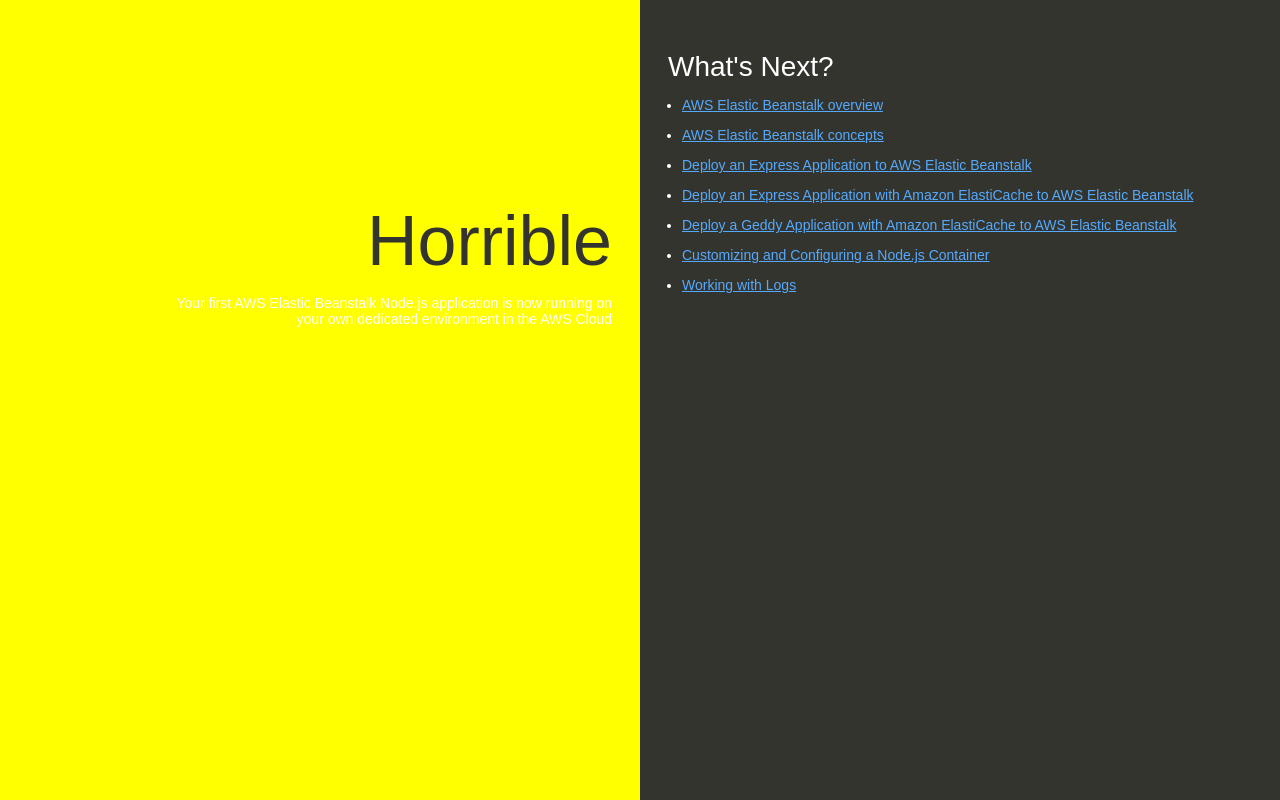
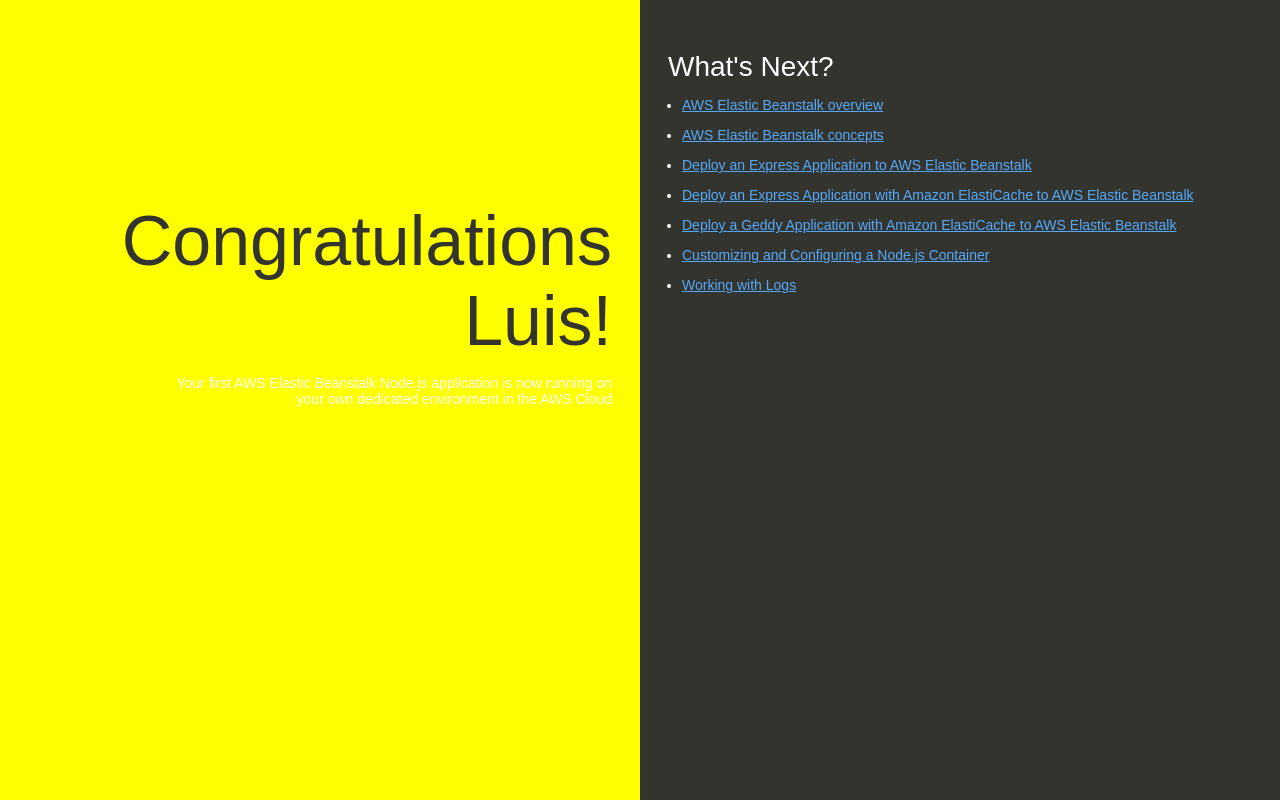
Before and after one commit to stompercito/CN_P7_NEW, a website: page index.html in a window 1280 px wide. Drawn offline with Linux system fonts and the light colour scheme.

Commit message:
Contratulations Luis commit

```diff
--- a/index.html
+++ b/index.html
@@ -74,7 +74,7 @@
   </head>
   <body>
     <div class="textColumn">
-      <h1>Horrible</h1>
+      <h1>Congratulations Luis!</h1>
       <p>Your first AWS Elastic Beanstalk Node.js application is now running on your own dedicated environment in the AWS Cloud</p>
     </div>
     <div class="linksColumn">
```
